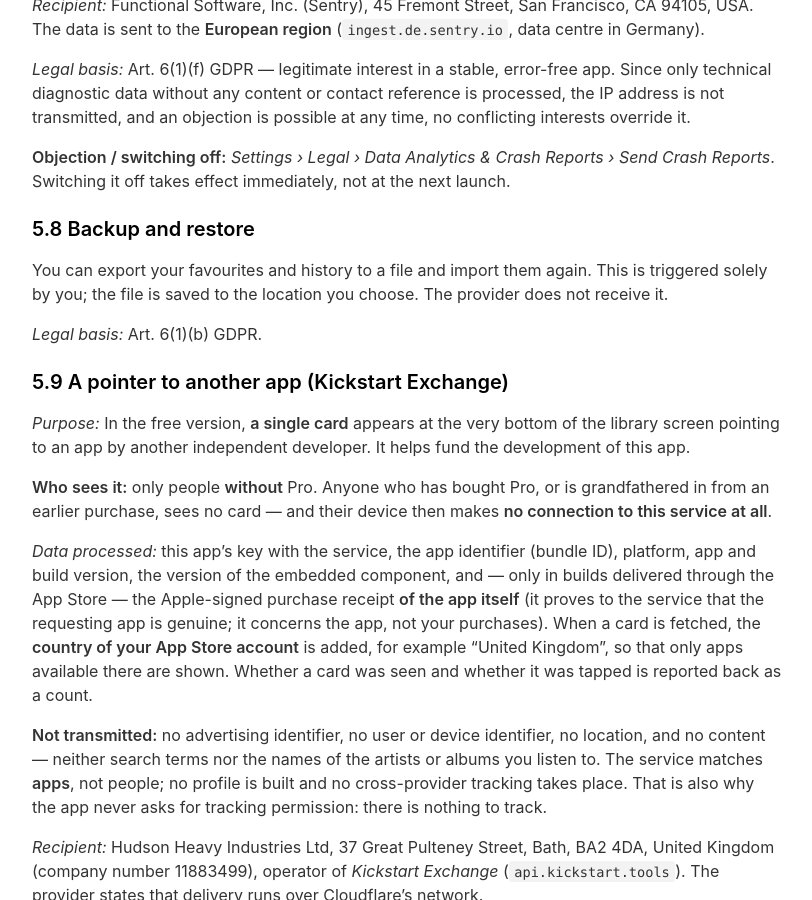
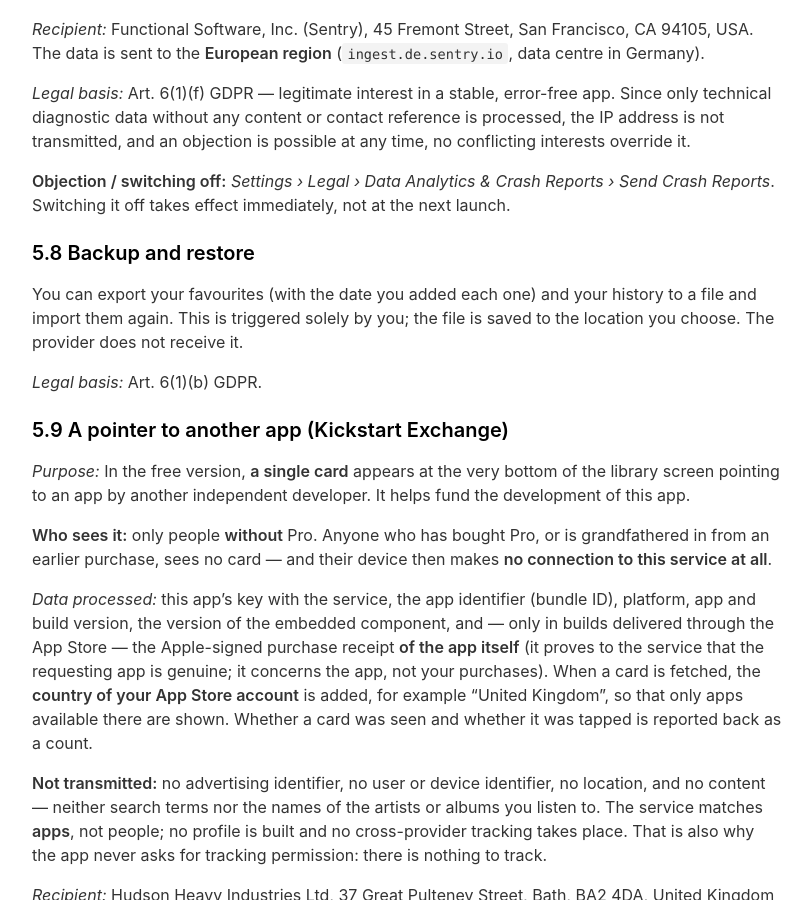
Before and after one commit to pkurzok/PlayTales-Web, a Jekyll site: the page built from _pages/privacypolicy.md, in a window 1280 px wide and 900 px high, scrolled down 4995 px. Shown: the whole window, without its empty margins (233-1045 px from the left). Built offline with Jekyll 4.4.1, drawn with Linux system fonts in a browser that asks for light colours; nearby versions of some CDN libraries; some of the changed text lies outside the part shown.

Commit message:
Privacy policy: the date-added and last-listened dates used for sorting (1.9.0) (#11)
Co-authored-by: Claude Opus 5.5 <noreply@anthropic.com>

```diff
--- a/_pages/privacypolicy.md
+++ b/_pages/privacypolicy.md
@@ -136,7 +136,9 @@ Apple's own privacy policy additionally applies to Apple's processing.
 ### 5.3 Syncing via iCloud / CloudKit
 
 If you are signed in to iCloud on your device, favourites, recently played albums and playback
-positions are synced via **Apple iCloud (CloudKit)** into your **private** iCloud database so they
+positions — and, for sorting the library, the date you added each favourite and the date each album
+was last listened to — are synced via **Apple iCloud (CloudKit)** into your **private** iCloud
+database so they
 are available on your other devices. The provider has **no access** to that database.
 
 *Purpose:* use across devices.
@@ -231,7 +233,8 @@ Reports*. Switching it off takes effect immediately, not at the next launch.
 
 ### 5.8 Backup and restore
 
-You can export your favourites and history to a file and import them again. This is triggered
+You can export your favourites (with the date you added each one) and your history to a file and
+import them again. This is triggered
 solely by you; the file is saved to the location you choose. The provider does not receive it.
 
 *Legal basis:* Art. 6(1)(b) GDPR.
```
Also changed, not shown: other parts of _pages/privacypolicy.md (+1 -1 lines).
